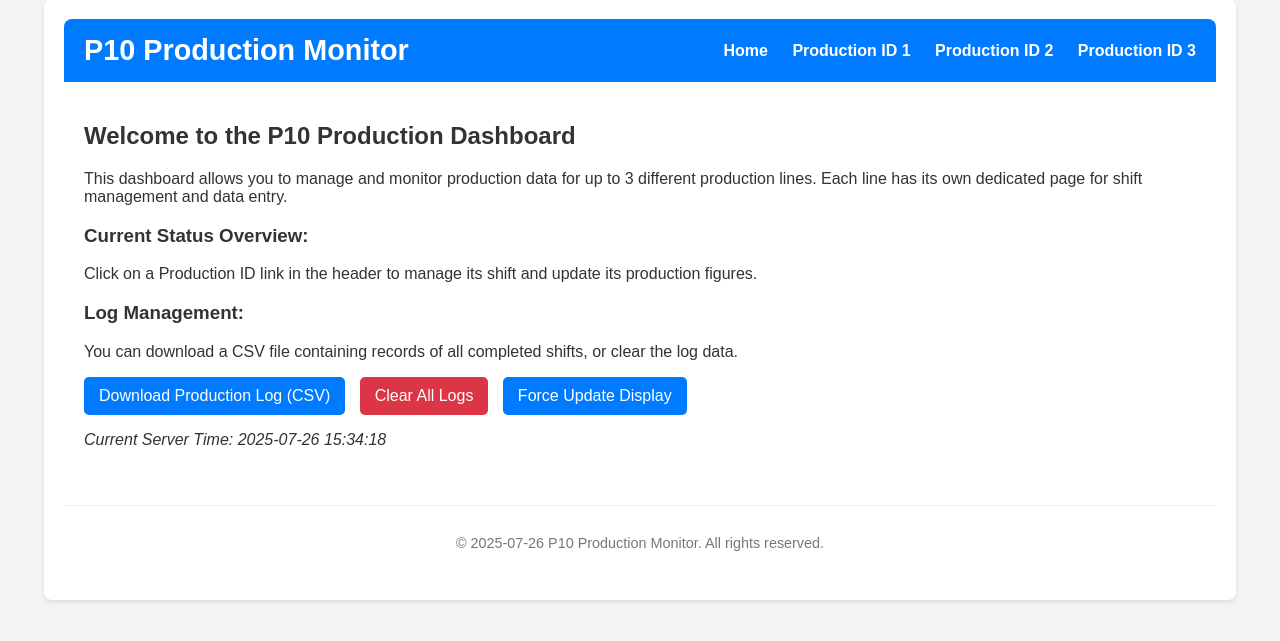
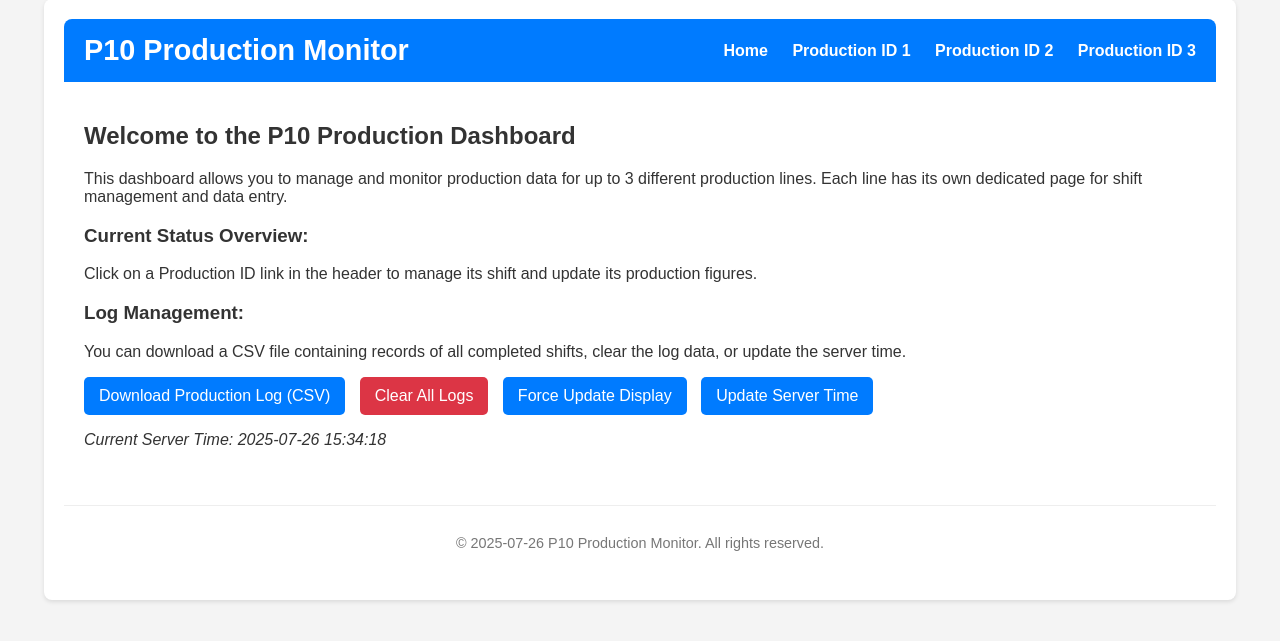
Before and after one commit to anandkaman/P10_Project, a Flask app: page / in a window 1280 px wide. Shown: the part 21-662 px from the top of the page. Run offline with Flask 3, Linux system fonts and the light colour scheme; parts of the project's set-up code (start-up, migrations or seed data) failed here and were passed over.

Commit message:
Added option to update server time from client

```diff
--- a/app.py
+++ b/app.py
@@ -5,6 +5,7 @@ import time
 import os
 import csv
 from datetime import datetime, timedelta
+import subprocess  # For system time setting
 
 app = Flask(__name__)
 # !!! IMPORTANT: CHANGE THIS TO A LONG, RANDOM, AND SECURE KEY !!!
@@ -12,12 +13,9 @@ app.secret_key = 'YOUR_VERY_LONG_AND_RANDOM_SECRET_KEY_HERE_CHANGE_ME_NOW_!!!'
 
 # --- MQTT Broker Configuration ---
 # Set to your Raspberry Pi's actual LAN IP address
-MQTT_BROKER = "192.168.0.100"
+MQTT_BROKER = "127.0.0.1"
 MQTT_PORT = 1883
-MQTT_TOPIC = "p10/table_data" # MUST match the topic ESP8266 is subscribed to!
-# If your Mosquitto broker has a username/password, uncomment and set these:
-# MQTT_USERNAME = "your_mqtt_username"
-# MQTT_PASSWORD = "your_mqtt_password"
+MQTT_TOPIC = "p10/table_data"  # MUST match the topic ESP8266 is subscribed to!
 
 # --- File Paths for Persistence and Logging ---
 STATE_FILE = 'current_state.json'
@@ -25,9 +23,6 @@ LOG_FILE = 'log.csv'
 
 # --- MQTT Client Setup ---
 mqtt_client = mqtt.Client()
-
-# If using username/password:
-# mqtt_client.username_pw_set(MQTT_USERNAME, MQTT_PASSWORD)
 
 def on_connect(client, userdata, flags, rc):
     """Callback function for when the client connects to the MQTT broker."""
@@ -38,25 +33,22 @@ def on_connect(client, userdata, flags, rc):
 
 def on_publish(client, userdata, mid):
     """Callback function for when a message is published."""
-    # print(f"Message {mid} published.") # Uncomment for verbose publishing confirmation
     pass
 
 try:
     mqtt_client.on_connect = on_connect
     mqtt_client.on_publish = on_publish
     mqtt_client.connect(MQTT_BROKER, MQTT_PORT, 60)
-    mqtt_client.loop_start() # Start background thread to handle MQTT network operations
+    mqtt_client.loop_start()
     print(f"Attempting to connect MQTT client to {MQTT_BROKER}:{MQTT_PORT}")
-    time.sleep(1) # Give a moment for connection attempt
+    time.sleep(1)
 except Exception as e:
     print(f"MQTT Client connection failed: {e}")
-    mqtt_client = None # Ensure mqtt_client is None if connection fails
-
+    mqtt_client = None
 
 # --- Data Structure and Persistence ---
-# Default initial state for a single production ID
 DEFAULT_PROD_STATE = {
-    "prod_id": 0, # Placeholder, will be set to 1, 2, or 3
+    "prod_id": 0,
     "plan_day": 0,
     "actual_day": 0,
     "gap_day": 0,
@@ -64,13 +56,11 @@ DEFAULT_PROD_STATE = {
     "actual_month": 0,
     "gap_month": 0,
     "is_shift_active": False,
-    "shift_start_time": None, # Stored as ISO format string
-    "last_actual_update_time": None, # Stored as ISO format string
-    "current_month_tracker": None # To track month for reset logic
+    "shift_start_time": None,
+    "last_actual_update_time": None,
+    "current_month_tracker": None
 }
 
-# In-memory storage for our production data sets
-# Loaded from current_state.json on startup
 production_data_sets = {}
 
 def load_state():
@@ -80,7 +70,6 @@ def load_state():
         with open(STATE_FILE, 'r') as f:
             try:
                 loaded_data = json.load(f)
-                # Ensure all 3 prod IDs exist, if not, create with default values
                 for i in range(1, 4):
                     if str(i) not in loaded_data:
                         loaded_data[str(i)] = DEFAULT_PROD_STATE.copy()
@@ -93,8 +82,6 @@ def load_state():
     else:
         print(f"{STATE_FILE} not found. Initializing default state.")
         initialize_default_state()
-
-    # Ensure all required keys exist for robustness and handle new keys for existing states
     for prod_id in range(1, 4):
         if prod_id not in production_data_sets:
             production_data_sets[prod_id] = DEFAULT_PROD_STATE.copy()
@@ -102,10 +89,8 @@ def load_state():
         for key, default_value in DEFAULT_PROD_STATE.items():
             if key not in production_data_sets[prod_id]:
                 production_data_sets[prod_id][key] = default_value
-        # For initial run or if current_month_tracker was missing
         if production_data_sets[prod_id]["current_month_tracker"] is None:
             production_data_sets[prod_id]["current_month_tracker"] = datetime.now().strftime("%Y-%m")
-
 
 def initialize_default_state():
     """Initializes the default state for all production IDs."""
@@ -115,14 +100,12 @@ def initialize_default_state():
         production_data_sets[i] = DEFAULT_PROD_STATE.copy()
         production_data_sets[i]["prod_id"] = i
         production_data_sets[i]["current_month_tracker"] = datetime.now().strftime("%Y-%m")
-    save_state() # Save immediately after initialization
+    save_state()
 
 def save_state():
     """Saves the current application state to a JSON file."""
     with open(STATE_FILE, 'w') as f:
-        # Convert integer keys to strings for JSON
         json.dump({str(k): v for k, v in production_data_sets.items()}, f, indent=4)
-    # print("State saved.") # Uncomment for verbose saving confirmation
 
 def append_to_log(data_entry):
     """Appends a completed shift's data to log.csv."""
@@ -144,7 +127,6 @@ def clear_logs():
     if os.path.exists(LOG_FILE):
         os.remove(LOG_FILE)
         print(f"{LOG_FILE} cleared.")
-    # Recreate with headers
     headers = [
         "timestamp", "prod_no", "shift_start_time", "shift_end_time",
         "day_plan_shift", "day_actual_shift", "day_gap_shift",
@@ -154,23 +136,18 @@ def clear_logs():
         writer = csv.DictWriter(f, fieldnames=headers)
         writer.writeheader()
 
-# --- MQTT Communication Functions ---
 def publish_data_to_esp(prod_id_data):
     """Formats data and publishes a single production set to MQTT broker."""
     if mqtt_client is None or not mqtt_client.is_connected():
         print("MQTT Client not connected, cannot publish data.")
         return False
-
-    data_to_publish = prod_id_data.copy() # Use a copy to avoid side effects if you modify it later
-    data_to_publish.pop("shift_start_time", None) # Ensure these are removed as in previous suggestion
+    data_to_publish = prod_id_data.copy()
+    data_to_publish.pop("shift_start_time", None)
     data_to_publish.pop("last_actual_update_time", None)
     data_to_publish.pop("current_month_tracker", None)
-
     payload_json = json.dumps(data_to_publish)
-    print(f"DEBUG APP.PY: Sending JSON for ProdID {prod_id_data['prod_id']}: {payload_json}") # <--- ADD THIS LINE
-
+    print(f"DEBUG APP.PY: Sending JSON for ProdID {prod_id_data['prod_id']}: {payload_json}")
     try:
-        # qos=1 ensures delivery, retries if needed
         result = mqtt_client.publish(MQTT_TOPIC, payload_json, qos=1)
         status = result[0]
         if status == mqtt.MQTT_ERR_SUCCESS:
@@ -189,55 +166,44 @@ def publish_all_data_to_esp():
         print("MQTT Client not connected. Cannot publish all data.")
         flash("Warning: MQTT Client not connected. Data not published to display.", 'warning')
         return False
-
     success_count = 0
     for prod_id_key in sorted(production_data_sets.keys()):
         if publish_data_to_esp(production_data_sets[prod_id_key]):
             success_count += 1
-        time.sleep(0.1) # Small delay between publishing each set to allow ESP to process
+        time.sleep(0.4)
     return success_count == len(production_data_sets)
-
-
-# --- Flask Routes ---
 
 @app.before_request
 def before_request_load_state_and_time_check():
     """Loads state and performs time-based penalties before any request to a production page."""
     load_state()
-
-    # Apply 2-hour penalty on each production page load if needed
     if request.path.startswith('/production/'):
         try:
             prod_id = int(request.path.split('/')[-1])
             if prod_id in production_data_sets:
                 data = production_data_sets[prod_id]
                 current_dt = datetime.now()
-
                 if data["is_shift_active"] and data["last_actual_update_time"]:
                     last_update_dt = datetime.fromisoformat(data["last_actual_update_time"])
                     intervals_missed = 0
-
-                    # If current time is past the next expected penalty time
                     next_penalty_time = last_update_dt + timedelta(hours=2)
                     while current_dt >= next_penalty_time:
                         intervals_missed += 1
-                        next_penalty_time += timedelta(hours=2) # Advance to check for next interval
-
+                        next_penalty_time += timedelta(hours=2)
                     if intervals_missed > 0:
                         print(f"Applying {intervals_missed} penalty for ProdID {prod_id} due to missed update(s).")
-                        data["actual_day"] = max(-999999, data["actual_day"] - intervals_missed) # Prevent extreme negative values
+                        data["actual_day"] = max(-999999, data["actual_day"] - intervals_missed)
                         data["gap_day"] = data["plan_day"] - data["actual_day"]
-                        data["last_actual_update_time"] = current_dt.isoformat() # Update last update time to now
+                        data["last_actual_update_time"] = current_dt.isoformat()
                         flash(f"Warning: Automatic -{intervals_missed} penalty applied for ProdID {prod_id} due to missed update(s).", 'warning')
-                        save_state() # Save state after automatic update
-                        publish_all_data_to_esp() # Re-publish after auto-update
+                        save_state()
+                        publish_all_data_to_esp()
         except ValueError:
-            pass # Not a valid prod_id in URL
+            pass
 
 @app.after_request
 def after_request_save_state(response):
     """Saves state after any request is processed (and flash messages handled)."""
-    # Only save if it's not a download request
     if request.path != url_for('download_log'):
         save_state()
     return response
@@ -254,11 +220,9 @@ def production_page(prod_id):
     if prod_id not in production_data_sets:
         flash(f"Production ID {prod_id} not found.", 'error')
         return redirect(url_for('home'))
-
     current_time = datetime.now().strftime("%Y-%m-%d %H:%M:%S")
     data = production_data_sets[prod_id]
-
-    return render_template('production_page.html', prod_id=prod_id, data=data, current_time=current_time, datetime=datetime) # Pass datetime for template use
+    return render_template('production_page.html', prod_id=prod_id, data=data, current_time=current_time, datetime=datetime)
 
 @app.route('/shift_action/<int:prod_id>', methods=['POST'])
 def shift_action(prod_id):
@@ -266,66 +230,56 @@ def shift_action(prod_id):
     data = production_data_sets[prod_id]
     action = request.form.get('action')
     current_dt = datetime.now()
-
     if action == 'start_shift':
         day_plan_str = request.form.get('new_day_plan')
         if not day_plan_str:
             flash("Day Plan cannot be empty to start shift.", 'error')
             return redirect(url_for('production_page', prod_id=prod_id))
-
         try:
             new_day_plan = int(day_plan_str)
         except ValueError:
             flash("Day Plan must be a number.", 'error')
             return redirect(url_for('production_page', prod_id=prod_id))
-
         if data["is_shift_active"]:
             flash("Shift is already active.", 'info')
         else:
-            # Month Reset Logic at Shift Start
             current_month_str = current_dt.strftime("%Y-%m")
             if data["current_month_tracker"] != current_month_str:
-                # If a new month has started since the *last time this prod_id's data was finalized*
                 data["plan_month"] = 0
                 data["actual_month"] = 0
                 data["gap_month"] = 0
                 flash("New month detected! Monthly totals have been reset for the new month.", 'info')
-            data["current_month_tracker"] = current_month_str # Update tracker for current month
-
+            data["current_month_tracker"] = current_month_str
             data["is_shift_active"] = True
             data["shift_start_time"] = current_dt.isoformat()
-            data["last_actual_update_time"] = current_dt.isoformat() # Set initial update time to now for 2hr checks
+            data["last_actual_update_time"] = current_dt.isoformat()
             data["plan_day"] = new_day_plan
             data["actual_day"] = 0
             data["gap_day"] = data["plan_day"] - data["actual_day"]
             flash(f"Shift for ProdID {prod_id} started!", 'success')
-
+            print("start_shift over")
     elif action == 'update_actual':
         if not data["is_shift_active"]:
             flash("Shift is not active. Please start shift first.", 'error')
             return redirect(url_for('production_page', prod_id=prod_id))
-
         new_actual_day_str = request.form.get('new_actual_day')
         if new_actual_day_str is None:
-             flash("Actual value not provided for update.", 'error')
-             return redirect(url_for('production_page', prod_id=prod_id))
-
+            flash("Actual value not provided for update.", 'error')
+            return redirect(url_for('production_page', prod_id=prod_id))
         try:
             new_actual_day = int(new_actual_day_str)
         except ValueError:
             flash("Actual must be a number.", 'error')
             return redirect(url_for('production_page', prod_id=prod_id))
-
         data["actual_day"] = new_actual_day
         data["gap_day"] = data["plan_day"] - data["actual_day"]
         data["last_actual_update_time"] = current_dt.isoformat()
         flash(f"Actual for ProdID {prod_id} updated.", 'success')
-
+        print("update_actual over")
     elif action == 'end_shift':
         if not data["is_shift_active"]:
             flash("Shift is not active to end.", 'info')
         else:
-            # Prepare data for logging
             log_entry = {
                 "timestamp": current_dt.isoformat(),
                 "prod_no": data["prod_id"],
@@ -334,18 +288,14 @@ def shift_action(prod_id):
                 "day_plan_shift": data["plan_day"],
                 "day_actual_shift": data["actual_day"],
                 "day_gap_shift": data["gap_day"],
-                "month_plan_at_shift_end": data["plan_month"] + data["plan_day"], # Add day's plan to month
-                "month_actual_at_shift_end": data["actual_month"] + data["actual_day"], # Add day's actual to month
+                "month_plan_at_shift_end": data["plan_month"] + data["plan_day"],
+                "month_actual_at_shift_end": data["actual_month"] + data["actual_day"],
                 "month_gap_at_shift_end": (data["plan_month"] + data["plan_day"]) - (data["actual_month"] + data["actual_day"])
             }
             append_to_log(log_entry)
-
-            # Update monthly totals
             data["plan_month"] += data["plan_day"]
             data["actual_month"] += data["actual_day"]
             data["gap_month"] = data["plan_month"] - data["actual_month"]
-
-            # Reset day specific values for next shift
             data["is_shift_active"] = False
             data["shift_start_time"] = None
             data["last_actual_update_time"] = None
@@ -353,12 +303,10 @@ def shift_action(prod_id):
             data["actual_day"] = 0
             data["gap_day"] = 0
             flash(f"Shift for ProdID {prod_id} ended. Data logged and monthly totals updated.", 'success')
-
-    # After any action that modifies data, save state and publish to ESP
+            print("end_shift over")
     save_state()
     if not publish_all_data_to_esp():
-         flash("Warning: Could not publish latest data to display (MQTT issue).", 'warning')
-
+        flash("Warning: Could not publish latest data to display (MQTT issue).", 'warning')
     return redirect(url_for('production_page', prod_id=prod_id))
 
 @app.route('/download_log')
@@ -367,7 +315,6 @@ def download_log():
     if not os.path.exists(LOG_FILE):
         flash("Log file does not exist yet.", 'info')
         return redirect(url_for('home'))
-
     try:
         return send_file(LOG_FILE, as_attachment=True, download_name='production_log.csv', mimetype='text/csv')
     except Exception as e:
@@ -391,30 +338,60 @@ def clear_logs_action():
 
 @app.route('/publish_all_data_simulated', methods=['GET'])
 def publish_all_data_simulated():
-    """
-    Endpoint to publish all 3 current production data sets via MQTT.
-    This can be used to manually trigger an update to the display.
-    """
+    """Endpoint to publish all 3 current production data sets via MQTT."""
     if publish_all_data_to_esp():
         return jsonify({"status": "success", "message": "All current production data published to display."}), 200
     else:
         return jsonify({"status": "error", "message": "Failed to publish all data to display via MQTT."}), 500
 
+@app.route('/update_server_time', methods=['POST'])
+def update_server_time():
+    """Updates the server time based on client's provided time."""
+    try:
+        client_time_str = request.form.get('client_time')
+        if not client_time_str:
+            flash("No time provided.", 'error')
+            return redirect(url_for('home'))
+
+        # Validate format (YYYY-MM-DD HH:MM:SS)
+        try:
+            datetime.strptime(client_time_str, "%Y-%m-%d %H:%M:%S")
+        except ValueError:
+            flash("Invalid time format provided. Expected YYYY-MM-DD HH:MM:SS.", 'error')
+            print(f"Invalid time format: {client_time_str}")
+            return redirect(url_for('home'))
+
+        # Disable automatic time synchronization
+        try:
+            subprocess.run(['sudo', 'timedatectl', 'set-ntp', 'false'], check=True)
+            print("Automatic time synchronization disabled.")
+        except subprocess.CalledProcessError as e:
+            flash(f"Failed to disable automatic time synchronization: {e}", 'error')
+            print(f"Error disabling NTP: {e}")
+            return redirect(url_for('home'))
+
+        # Set system time
+        try:
+            subprocess.run(['sudo', 'timedatectl', 'set-time', client_time_str], check=True)
+            flash(f"Server time updated to {client_time_str}.", 'success')
+            print(f"Server time set to {client_time_str}")
+        except subprocess.CalledProcessError as e:
+            flash(f"Failed to update server time: {e}", 'error')
+            print(f"Error setting system time: {e}")
+            return redirect(url_for('home'))
+
+        return redirect(url_for('home'))
+    except Exception as e:
+        flash(f"Error updating server time: {e}", 'error')
+        print(f"Error updating server time: {e}")
+        return redirect(url_for('home'))
 
 if __name__ == '__main__':
-    load_state() # Load state at the very beginning when the script runs
-    # Ensure log file has headers if it's new
+    load_state()
     if not os.path.exists(LOG_FILE) or os.stat(LOG_FILE).st_size == 0:
-        clear_logs() # Creates file with headers
-
-    # Initial publish to ESP on app startup to sync display
+        clear_logs()
     publish_all_data_to_esp()
-
-    # To run the app, use: python app.py
-    # Access from browser at http://your_pi_ip:5000/
     app.run(host='0.0.0.0', port=5000, debug=True)
-
-    # Stop MQTT loop and disconnect client when app shuts down
     if mqtt_client:
         mqtt_client.loop_stop()
         mqtt_client.disconnect()
--- a/templates/home.html
+++ b/templates/home.html
@@ -10,11 +10,32 @@
     <p>Click on a Production ID link in the header to manage its shift and update its production figures.</p>
 
     <h3>Log Management:</h3>
-    <p>You can download a CSV file containing records of all completed shifts, or clear the log data.</p>
+    <p>You can download a CSV file containing records of all completed shifts, clear the log data, or update the server time.</p>
     <div class="button-group">
         <a href="{{ url_for('download_log') }}" class="button">Download Production Log (CSV)</a>
         <a href="{{ url_for('clear_logs_confirm') }}" class="button danger">Clear All Logs</a>
         <a href="{{ url_for('publish_all_data_simulated') }}" class="button">Force Update Display</a>
+        <button onclick="confirmUpdateTime()" class="button">Update Server Time</button>
     </div>
     <p><em>Current Server Time: {{ current_time }}</em></p>
+
+    <script>
+        function confirmUpdateTime() {
+            if (confirm("Are you sure you want to update the server time to your device's current time?")) {
+                const now = new Date();
+                // Format as YYYY-MM-DD HH:MM:SS
+                const clientTime = `${now.getFullYear()}-${String(now.getMonth() + 1).padStart(2, '0')}-${String(now.getDate()).padStart(2, '0')} ${String(now.getHours()).padStart(2, '0')}:${String(now.getMinutes()).padStart(2, '0')}:${String(now.getSeconds()).padStart(2, '0')}`;
+                const form = document.createElement('form');
+                form.method = 'POST';
+                form.action = '{{ url_for("update_server_time") }}';
+                const input = document.createElement('input');
+                input.type = 'hidden';
+                input.name = 'client_time';
+                input.value = clientTime;
+                form.appendChild(input);
+                document.body.appendChild(form);
+                form.submit();
+            }
+        }
+    </script>
 {% endblock %}
```
Also changed, not shown: current_state.json (+5 -5 lines).
